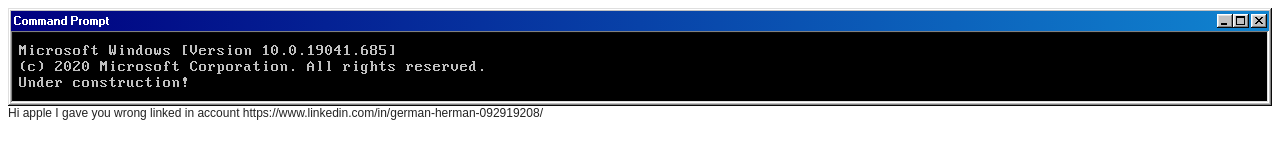
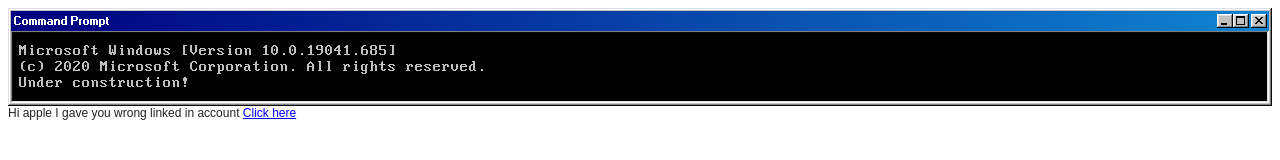
Before and after one commit to brianherman/website, a plain HTML site: page index.html in a window 1280 px wide. Drawn offline with Linux system fonts and the light colour scheme.

Commit message:
Update index.html

```diff
--- a/index.html
+++ b/index.html
@@ -5,5 +5,5 @@
 
 
 
-Hi apple I gave you wrong linked in account https://www.linkedin.com/in/german-herman-092919208/
+Hi apple I gave you wrong linked in account <a href="https://www.linkedin.com/in/german-herman-092919208/">Click here</a>
 </body></html>
```
